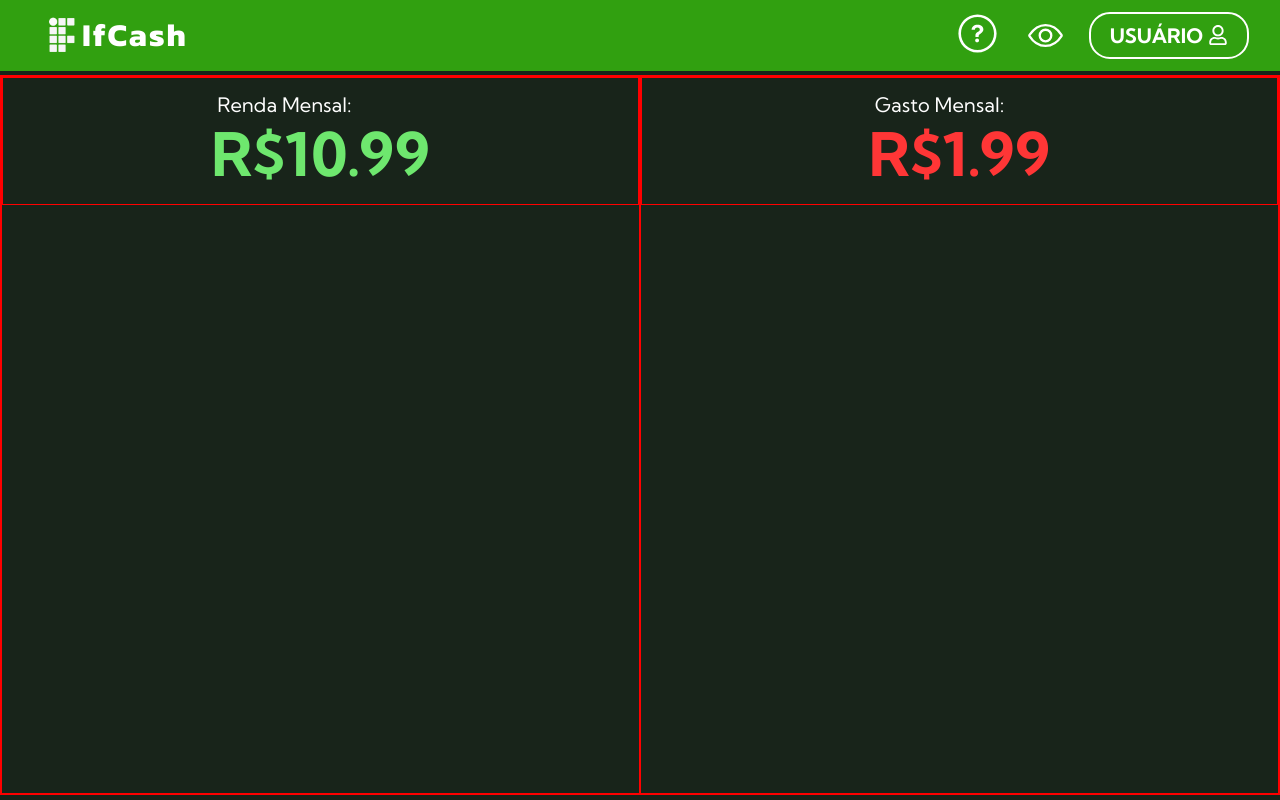
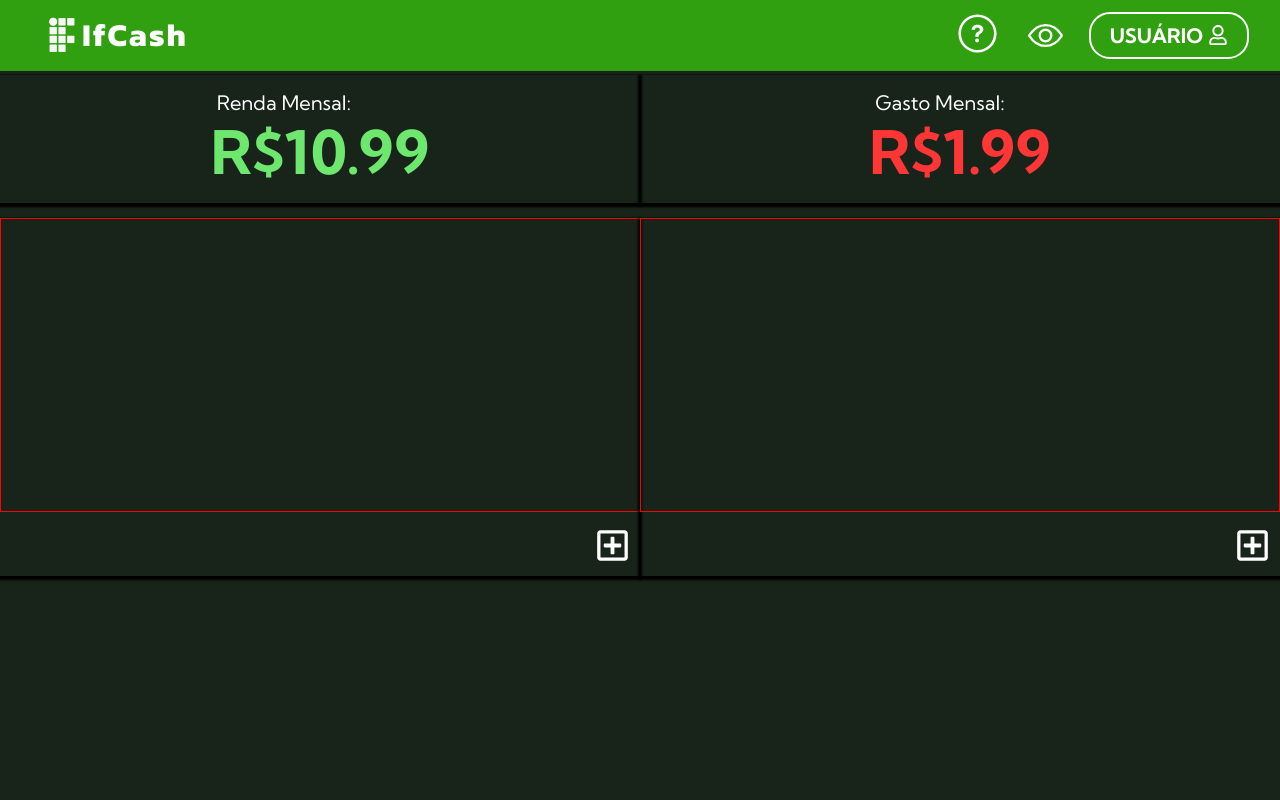
Before and after one commit to jg-lima12/ifcash, a React (Create React App) app: page /register-income in a window 1280 px wide. Built offline with nearby package versions, Linux system fonts and the light colour scheme.

Commit message:
Praticamente finalizado o AddRenda

```diff
--- a/src/App.css
+++ b/src/App.css
@@ -5,7 +5,7 @@
   --eftHvrTrp: #bbbbbb63;
 }
 
-*{
+* {
   margin: 0;
   padding: 0;
   box-sizing: border-box;
@@ -20,11 +20,28 @@ html,
   background-color: #18241A;
 }
 
-a{
+a {
   text-decoration: none;
 }
 
-.link{
+.link {
   text-decoration: none;
   color: none;
 }
+
+.iconPlus {
+  color: white;
+  margin-left: 5px;
+  font-size: 50px;
+  border-radius: 7px;
+  transition: var(--trsTrf), var(--trsBck);
+}
+
+.iconPlus:hover {
+  background-color: var(--eftHvrTrp);
+  cursor: pointer;
+}
+
+.iconPlus:active {
+  transform: scale(0.9);
+}
--- /dev/null
+++ b/src/layout/PopUpIncome/PopUpIncome.js
@@ -0,0 +1,10 @@
+import styles from './PopUpIncome.module.css'
+
+
+export default function PopUpIncome(){
+    return(
+        <>
+
+        </>
+    )
+}
--- /dev/null
+++ b/src/layout/PopUpSpent/PopUpSpent.js
@@ -0,0 +1,9 @@
+import styles from './PopUpSpent.module.css'
+
+export default function PopUpSpent(){
+    return(
+        <>
+
+        </>
+    )
+}
--- a/src/screens/AddRenda/AddRenda.js
+++ b/src/screens/AddRenda/AddRenda.js
@@ -1,11 +1,20 @@
 import { useState } from 'react'
 import styles from './AddRenda.module.css'
+
+import { FaRegPlusSquare } from "react-icons/fa";
+import clsx from 'clsx';
+
+import PopUpSpent from '../../layout/PopUpSpent/PopUpSpent';
+import PopUpIncome from '../../layout/PopUpIncome/PopUpIncome';
 
 export default function AddRenda() {
 
     const [valueIcome, setValueIcome] = useState(10.99)
     const [valueSpent, setValueSpent] = useState(1.99)
 
+
+    const [showIncome, setShowIncome] = useState(false)
+    const [showSpent, setShowSpent] = useState(false)
 
     return (
         <>
@@ -18,6 +27,14 @@ export default function AddRenda() {
                                 <span className={styles.green}>R${valueIcome}</span>
                             </div>
                         </div>
+                        <div className={styles.listIcome}>
+                            <div className={styles.listAddIcome}>
+
+                            </div>
+                            <div className={styles.buttonListAdd}>
+                                 <FaRegPlusSquare onClick={() => setShowIncome(true)} className={clsx('iconPlus', styles.iconPlus)} />
+                            </div>
+                        </div>
                     </div>
                 </section>
                 <section className={styles.sectionAddIcome}>
@@ -28,9 +45,19 @@ export default function AddRenda() {
                                 <span className={styles.red}>R${valueSpent}</span>
                             </div>
                         </div>
+                        <div className={styles.listIcome}>
+                            <div className={styles.listAddIcome}>
+
+                            </div>
+                            <div className={styles.buttonListAdd}>
+                                <FaRegPlusSquare onClick={() => setShowSpent(true)} className={clsx('iconPlus', styles.iconPlus)} />
+                            </div>
+                        </div>
                     </div>
                 </section>
             </div>
+            <PopUpIncome setShowIncome={setShowIncome} showIcome={showIncome}/>
+            <PopUpSpent setShowSpent={setShowSpent} showSpent={showSpent}/>
         </>
     )
 }
--- a/src/screens/AddRenda/AddRenda.module.css
+++ b/src/screens/AddRenda/AddRenda.module.css
@@ -1,54 +1,94 @@
-.containerShowIcome{
+.containerShowIcome {
     width: 100%;
-    min-height: 90vh;
-    border: var(--border);
+    min-height: 80vh;
     margin-top: 75px;
     display: flex;
 }
 
-.sectionAddIcome{
-    border: var(--border);
+.sectionAddIcome {
     width: 50%;
     display: flex;
     align-items: center;
     flex-direction: column;
 }
 
-.containerAddIcome{
+.containerAddIcome {
     display: flex;
-    align-items: center;
     justify-content: center;
+    flex-direction: column;
     width: 100%;
-    height: 10vw;
-    border: var(--border);
+
 }
 
-.showIcome{
+.showIcome {
     display: flex;
     justify-content: center;
     align-items: center;
+    box-shadow: 0px 2px 2px 2px black;
+    height: 10vw;
+    width: 100%;
 }
 
-.cardShowIcome{
+.cardShowIcome {
     display: flex;
     flex-direction: column;
 }
 
-.cardShowIcome .spanName{
+.cardShowIcome .spanName {
     font-size: 20px;
     color: white;
     margin-left: 6px;
 }
 
-.cardShowIcome .spanName + span{
+.cardShowIcome .spanName+span {
     font-size: 60px;
     font-weight: bold;
 }
 
-.green{
+.green {
     color: rgb(110, 231, 110);
 }
 
-.red{
+.red {
     color: rgb(255, 54, 54);
 }
+
+.listIcome {
+    display: flex;
+    align-items: center;
+    flex-direction: column;
+    height: 28vw;
+    box-shadow: 0px 2px 2px 2px black;
+    margin-top: 15px;
+    width: 100%;
+    overflow-y: auto;
+}
+
+.listAddIcome {
+    display: flex;
+    align-items: center;
+    gap: 4px;
+    flex-direction: column;
+    width: 100%;
+    height: 23vw;
+    border: var(--border);
+}
+
+.buttonListAdd {
+    width: 100%;
+    margin-top: 5px;
+    height: 4.4vw;
+    display: flex;
+    flex-direction: row-reverse;
+    align-items: center;
+}
+
+.listAddIcome::-webkit-scrollbar {
+    width: 0;
+}
+
+.iconPlus {
+    font-size: 35px;
+    margin-right: 10px;
+
+}
--- a/src/screens/Home/Home.js
+++ b/src/screens/Home/Home.js
@@ -32,7 +32,7 @@ export default function Home() {
               <span className={styles.span}>Saldo Atual</span>
               <span>R$ {valueBalance}</span>
             </div>
-            <Link className='link' to='/register-income'><FaRegPlusSquare className={styles.iconPlus} /></Link>
+            <Link className='link' to='/register-income'><FaRegPlusSquare className='iconPlus' /></Link>
           </div>
         </div>
       </section>
```
Also changed, not shown: src/layout/PopUpIncome/PopUpIncome.module.css (added), src/layout/PopUpSpent/PopUpSpent.module.css (added).
